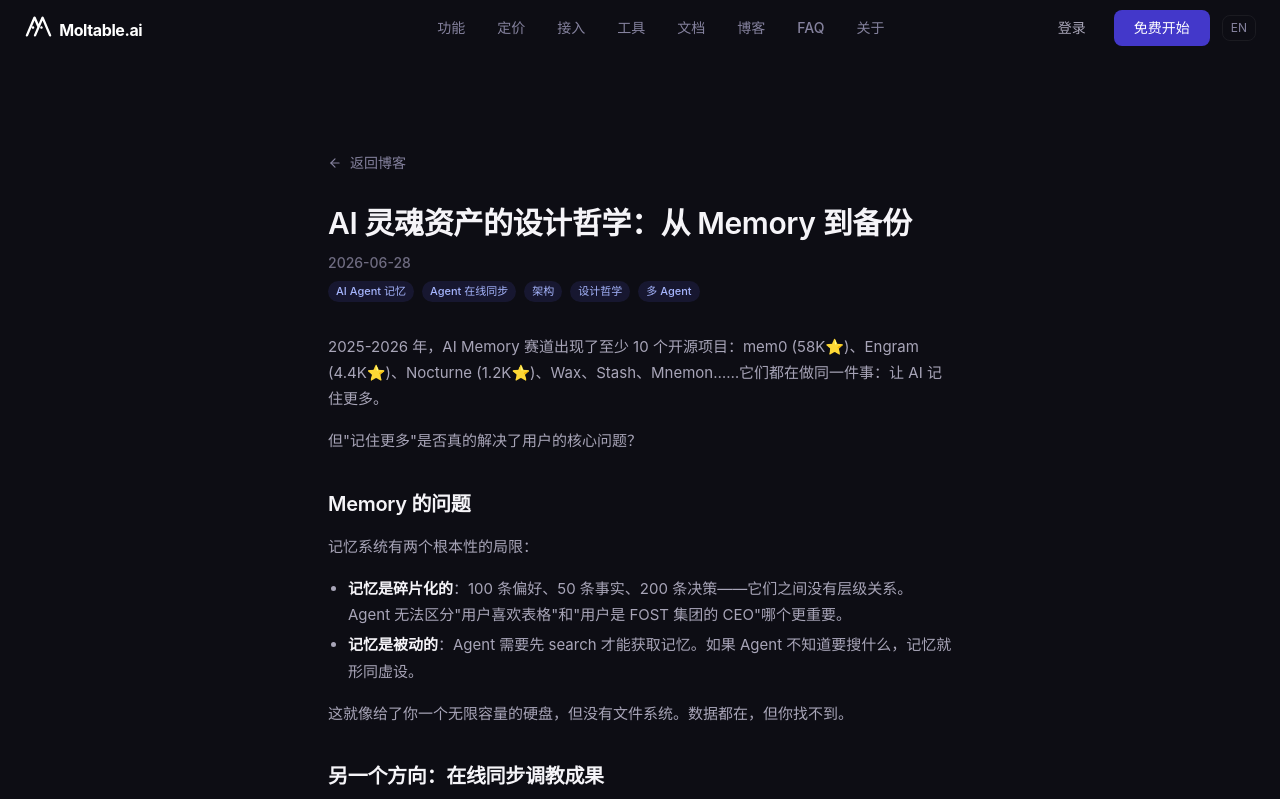
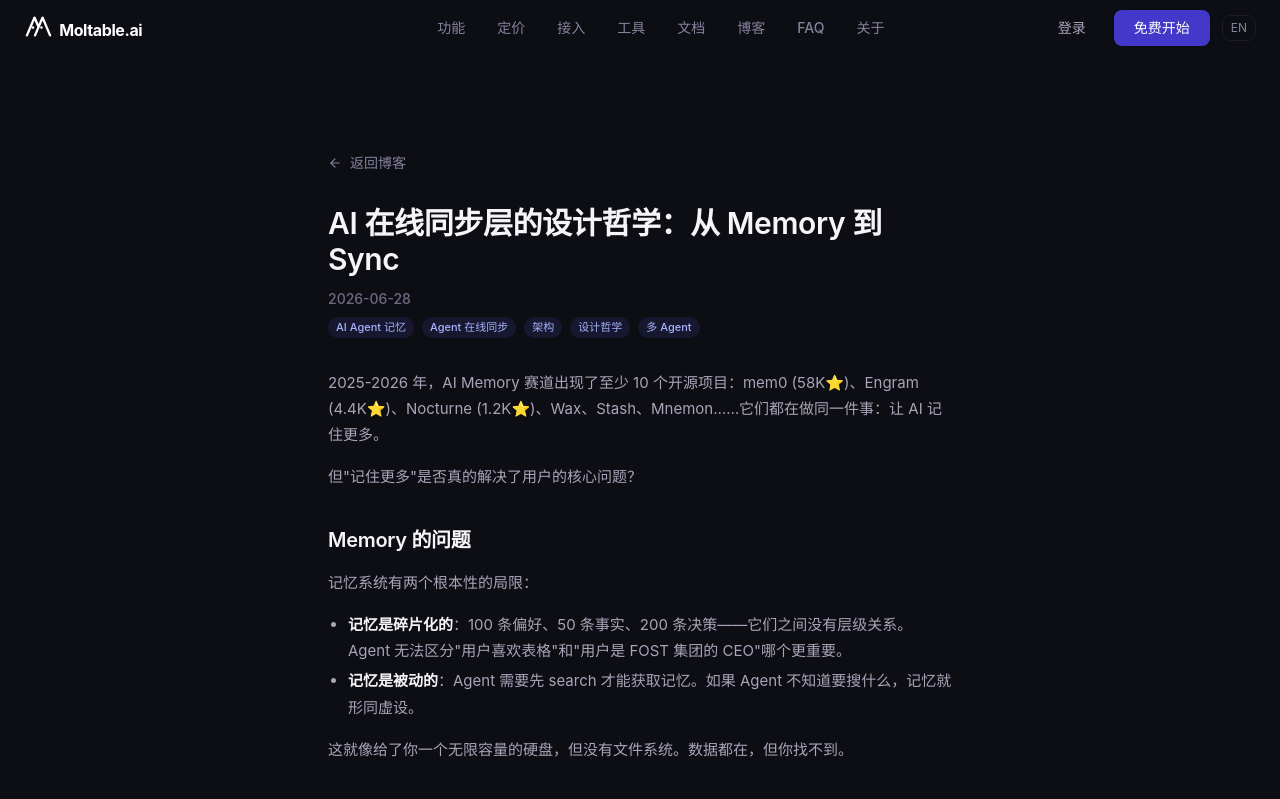
Before and after one commit to jovon-hot/moltable, a Next.js app in the folder web/: page /blog/ai-identity-layer in a window 1280 px wide. Shown: the top 799 px of the page. Built offline with nearby package versions, Linux system fonts and the light colour scheme.

Commit message:
seo: fix stale Soul Backup meta.title on 3 pages → Online Sync narrative (2026-09-09)

```diff
--- a/web/src/app/blog/ai-identity-layer/page.mdx
+++ b/web/src/app/blog/ai-identity-layer/page.mdx
@@ -1,5 +1,5 @@
 export const meta = {
-  title: 'AI 灵魂资产的设计哲学：从 Memory 到备份',
+  title: 'AI 在线同步层的设计哲学：从 Memory 到 Sync',
   date: '2026-06-28',
   description: '从「让 AI 记住更多」到「让你调教的 AI 不丢」：解析碎片化、被动的 Memory 局限，以及 Moltable Agent 在线同步层为何是更优解。',
   tags: ['AI Agent 记忆', 'Agent 在线同步', '架构', '设计哲学', '多 Agent'],
--- a/web/src/app/blog/moltable-vs-mem0-identity-vs-memory/page.mdx
+++ b/web/src/app/blog/moltable-vs-mem0-identity-vs-memory/page.mdx
@@ -1,5 +1,5 @@
 export const meta = {
-  title: 'Moltable vs mem0: Soul Backup vs Memory Layer for AI Agents',
+  title: 'Moltable vs mem0: Memory Layer vs Online Sync for AI Agents',
   date: '2026-08-05',
   description: "Your AI remembers plenty, yet everything you taught it can vanish with a laptop change. That's the real difference between a memory layer and an agent online-sync layer.",
   tags: ['comparison', 'mem0', 'agent sync', 'AI agent memory', 'MCP protocol', 'agent context'],
--- a/web/src/app/blog/moltable-vs-zep-temporal-memory/page.mdx
+++ b/web/src/app/blog/moltable-vs-zep-temporal-memory/page.mdx
@@ -1,5 +1,5 @@
 export const meta = {
-  title: 'Moltable vs Zep: Temporal Memory vs Soul Backup, Compared',
+  title: 'Moltable vs Zep: Temporal Memory vs Online Sync, Compared',
   date: '2026-08-06',
   description: "Zep ships enterprise temporal knowledge graphs; Moltable keeps your agent's identity, memory, and persona in sync across devices and agents, with file-level snapshots, dedup, and rollback as fallback. Compare pricing and fit for your AI agent stack.",
   tags: ['comparison', 'Zep', 'temporal memory', 'AI agent memory', 'agent sync', 'MCP protocol'],
```
